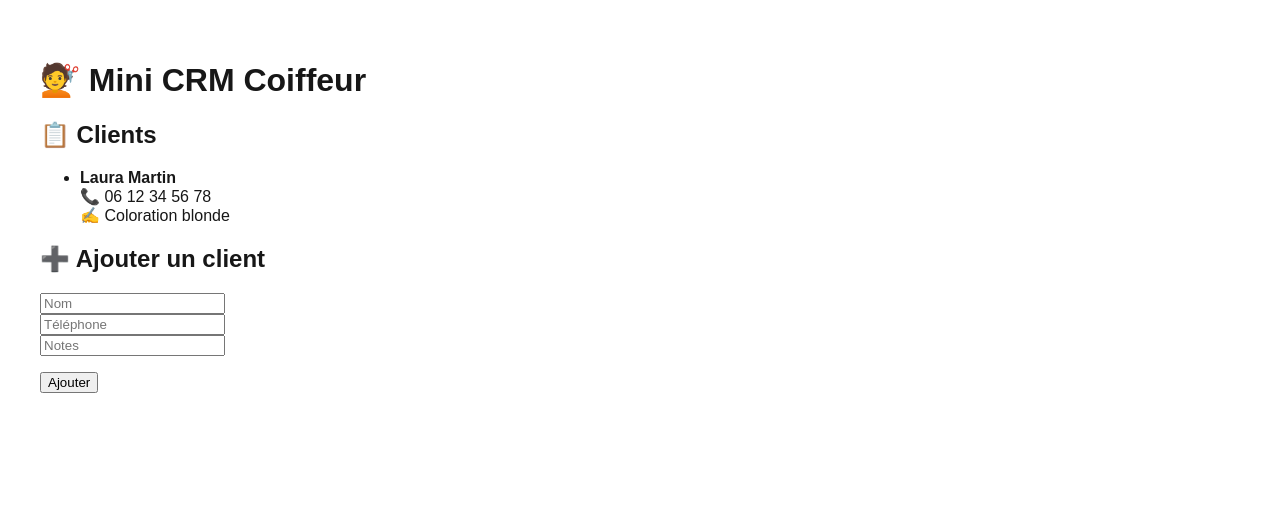
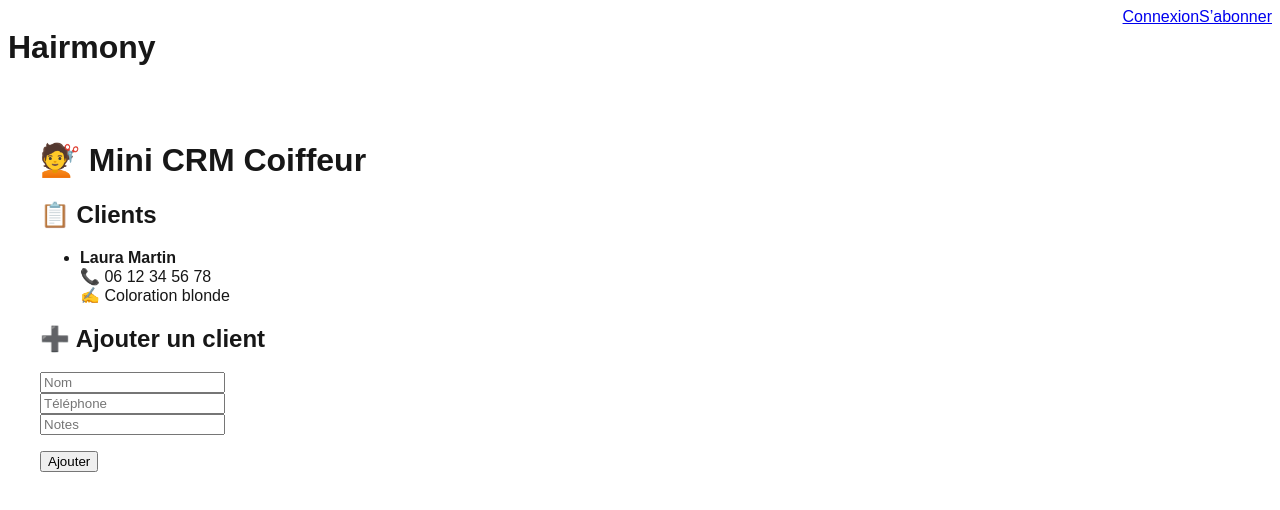
Before and after one commit to BEGINNER928400/Hairmony, a Next.js app: page / in a window 1280 px wide. Shown: the top 510 px of the page. Built offline with nearby package versions, Linux system fonts and the light colour scheme; no server answers.

Commit message:
✨ Ajout du Header global

```diff
--- a/src/app/layout.tsx
+++ b/src/app/layout.tsx
@@ -2,6 +2,8 @@
 import { Geist, Geist_Mono } from "next/font/google";
 import "./globals.css";
 
+// ✅ AJOUT ICI
+import Header from "./Header";
 
 const geistSans = Geist({
   variable: "--font-geist-sans",
@@ -14,8 +16,8 @@
 });
 
 export const metadata: Metadata = {
-  title: "Create Next App",
-  description: "Generated by create next app",
+  title: "Hairmony",
+  description: "CRM Coiffeur",
 };
 
 export default function RootLayout({
@@ -24,10 +26,12 @@
   children: React.ReactNode;
 }>) {
   return (
-    <html lang="en">
+    <html lang="fr">
       <body
         className={`${geistSans.variable} ${geistMono.variable} antialiased`}
       >
+        {/* ✅ ICI ON AFFICHE LE HEADER */}
+        <Header />
         {children}
       </body>
     </html>
```
